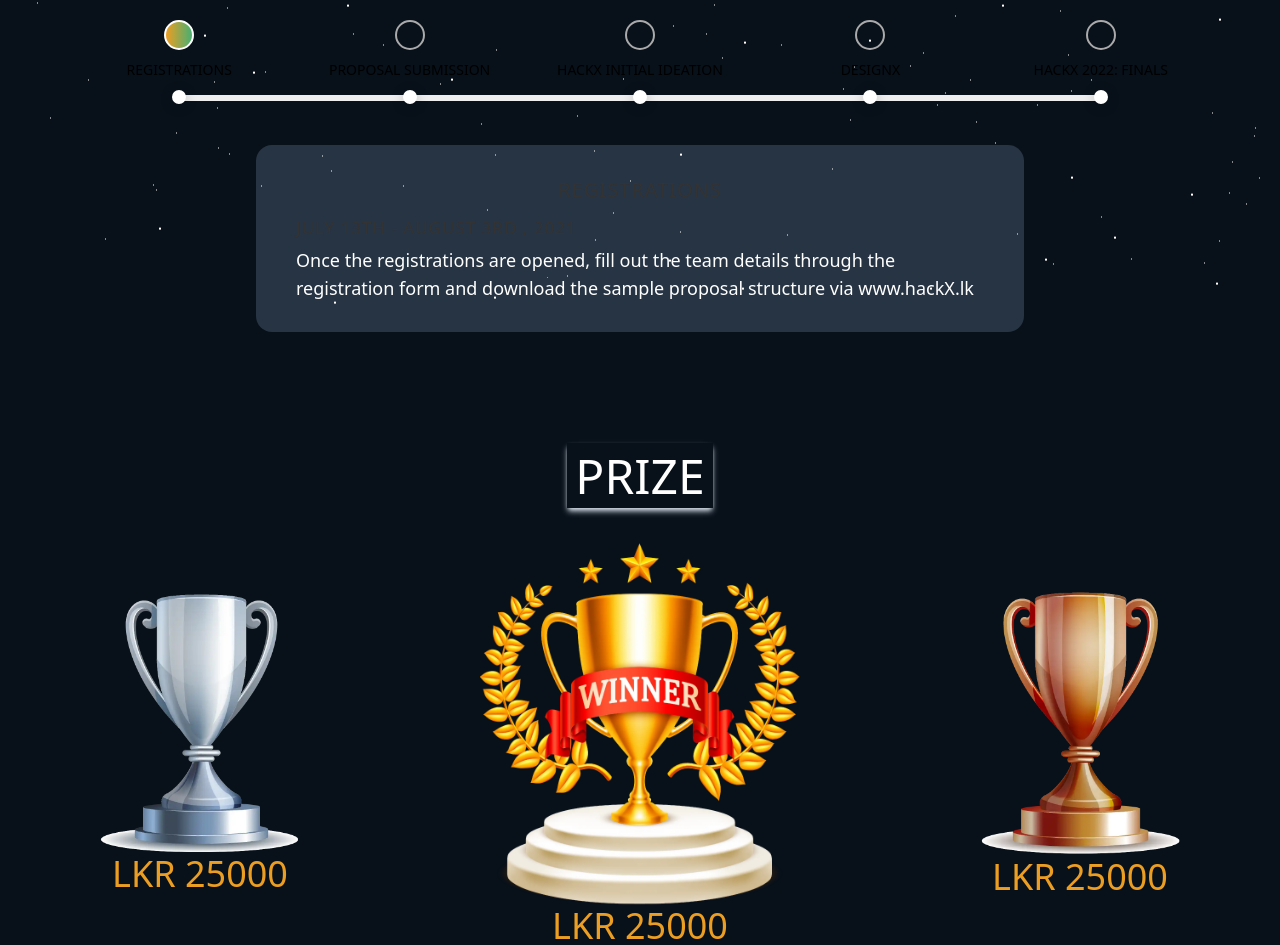
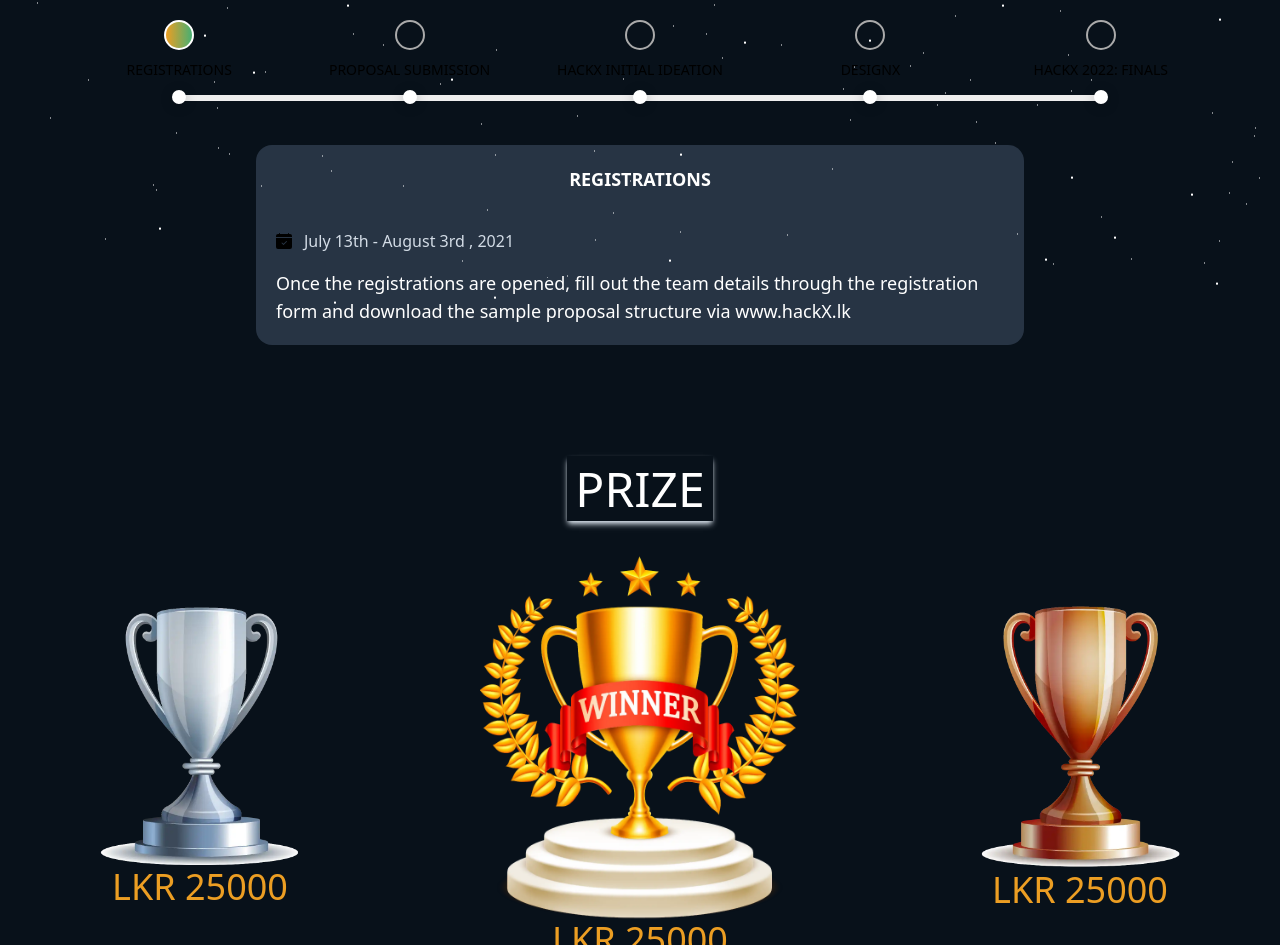
Before and after one commit to MIT-UOK/hackX-2022, a React (Vite) app: page / in a window 1280 px wide. Shown: the part 2354-3299 px from the top of the page. Built offline with nearby package versions, Linux system fonts and the light colour scheme.

Commit message:
added icons for timeline details card

```diff
--- /dev/null
+++ b/src/componets/TimeLine/IconText/index.jsx
@@ -0,0 +1,14 @@
+import { BsFillCalendarCheckFill } from "react-icons/bs"
+import { MdLocationOn } from "react-icons/md"
+
+function IconText({ details, type }) {
+    return (
+        <div className='flex items-center my-4'>
+            {type === "time" && <BsFillCalendarCheckFill />}
+            {type === "location" && <MdLocationOn />}
+            <h2 className="pl-3 text-gray-light">{details}</h2>
+        </div>
+    );
+}
+
+export default IconText;
--- a/src/componets/TimeLine/index.css
+++ b/src/componets/TimeLine/index.css
@@ -120,26 +120,10 @@
     }
 
     #progress-content-section .section-content {
-        padding: 30px 40px;
+        padding: 20px;
         text-align: left;
     }
 
-    #progress-content-section .section-content h2 {
-        font-size: 17px;
-        text-transform: uppercase;
-        color: #333;
-        letter-spacing: 1px;
-        margin-bottom: 5px;
-    }
-
-    #progress-content-section .section-content h1 {
-        font-size: 20px;
-        text-transform: uppercase;
-        text-align: center;
-        color: #333;
-        letter-spacing: 1px;
-        margin-bottom: 10px;
-    }
 
 
     #progress-content-section .section-content {
@@ -208,27 +192,9 @@
     }
 
     #progress-content-section .section-content {
-        padding: 30px 40px;
+        padding: 10px;
         text-align: left;
     }
-
-    #progress-content-section .section-content h2 {
-        font-size: 17px;
-        text-transform: uppercase;
-        color: #333;
-        letter-spacing: 1px;
-        margin-bottom: 5px;
-    }
-
-    #progress-content-section .section-content h1 {
-        font-size: 20px;
-        text-transform: uppercase;
-        text-align: center;
-        color: #333;
-        letter-spacing: 1px;
-        margin-bottom: 10px;
-    }
-
 
     #progress-content-section .section-content {
         display: none;
--- a/src/componets/TimeLine/index.jsx
+++ b/src/componets/TimeLine/index.jsx
@@ -2,6 +2,8 @@ import HeadTile from '../HeadTitle';
 import "./index.css"
 import { useState } from "react";
 import Paragraph from "../Paragraph"
+import { BsFillCalendarCheckFill } from "react-icons/bs"
+import IconText from './IconText';
 
 
 function TimeLine() {
@@ -34,35 +36,35 @@ function TimeLine() {
 
             <div id="progress-content-section">
                 <div className={selectedIndex == 0 ? "section-content active" : "section-content"}>
-                    <h1>Registrations</h1>
-                    <h2>July 13th - August 3rd , 2021</h2>
+                    <div className='text-center text-white uppercase text-lg font-bold pb-5'>Registrations</div>
+                    <IconText type="time" details="July 13th - August 3rd , 2021" />
                     <Paragraph color="text-white" text={"Once the registrations are opened, fill out the team details through the registration form and download the sample proposal structure via www.hackX.lk"} />
                 </div>
 
                 <div className={selectedIndex == 1 ? "section-content active" : "section-content"}>
-                    <h1>Proposal submission</h1>
-                    <h2>July 13th - August 3rd , 2021</h2>
+                    <div className='text-center text-white uppercase text-lg font-bold pb-5'>Proposal submission</div>
+                    <IconText type="time" details="July 13th - August 3rd , 2021" />
                     <Paragraph color="text-white" text={"The proposals prepared according to the sample structure provided should be submitted via www.hackx.lk."} />
                 </div>
 
                 <div className={selectedIndex == 2 ? "section-content active" : "section-content"}>
-                    <h1>hackX Initial Ideation</h1>
-                    <h2>July 13th - August 3rd , 2021</h2>
-                    <h2>--Multimedia Room, Department of Industrial Management, University of Kelaniya</h2>
+                    <div className='text-center text-white uppercase text-lg font-bold pb-5'>hackX Initial Ideation</div>
+                    <IconText type="time" details="July 13th - August 3rd , 2021" />
+                    <IconText type="location" details="Multimedia Room, Department of Industrial Management, University of Kelaniya" />
                     <Paragraph color="text-white" text={"30 teams with the most innovative ideas will be selected after the initial screening process. Each team will get 5 minutes to pitch their ideas infront of a distinguished panel of judges. The top 12 teams will compete in hackX 2022  finals."} />
                 </div>
 
                 <div className={selectedIndex == 3 ? "section-content active" : "section-content"}>
-                    <h1>designX</h1>
-                    <h2>July 13th - August 3rd , 2021</h2>
-                    <h2>--Via Zoom</h2>
+                    <div className='text-center text-white uppercase text-lg font-bold pb-5'>designX</div>
+                    <IconText type="time" details="July 13th - August 3rd , 2021" />
+                    <IconText type="location" details="Via Zoom" />
                     <Paragraph color="text-white" text={"4 webinar sessions will be conducted to guide the finalists enhancing their skills."} />
                 </div>
 
                 <div className={selectedIndex == 4 ? "section-content active" : "section-content"}>
-                    <h1>hackX 2022: Finals</h1>
-                    <h2>July 13th - August 3rd , 2021</h2>
-                    <h2>--Ideamart Auditorium, Dialog Axiata </h2>
+                    <div className='text-center text-white uppercase text-lg font-bold pb-5'>hackX 2022: Finals</div>
+                    <IconText type="time" details="July 13th - August 3rd , 2021" />
+                    <IconText type="location" details="Ideamart Auditorium, Dialog Axiata " />
                     <Paragraph color="text-white" text={"This will be the final platform for the contestants to showcase their four-week perfected innovation. 12 finalists selected from ideaX and 3 finalists selected from Ideasprint will cross swords for the grand prize."} />
                 </div>
             </div>
```
